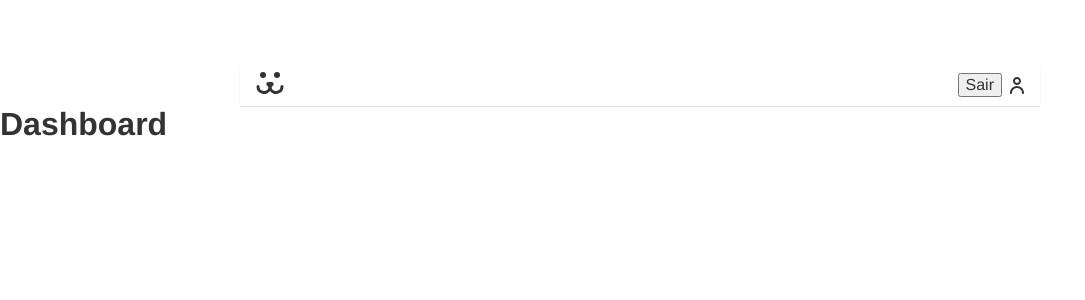
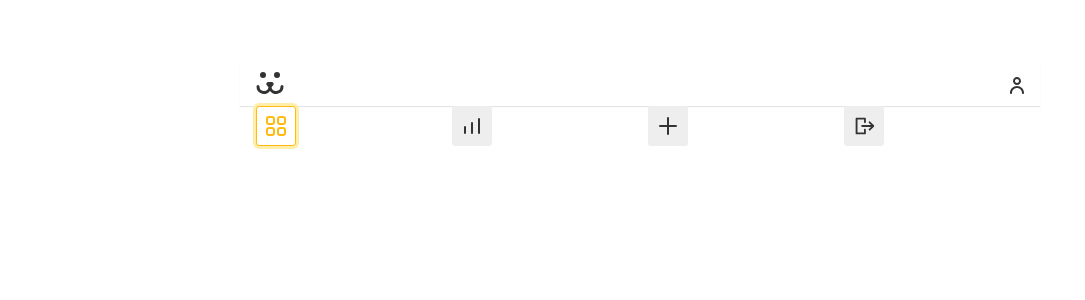
Before and after one commit to jrsoares/Dogs-web, a React (Create React App) app: page /dashboard in a window 1280 px wide. Shown: the top 300 px of the page, without its empty margins (0-1085 px from the left). Built offline with nearby package versions, Linux system fonts and the light colour scheme; sample sign-in values are in the browser's storage.

Commit message:
creating the UserNav component

```diff
--- a/src/Components/Header/index.tsx
+++ b/src/Components/Header/index.tsx
@@ -5,7 +5,7 @@ import { ReactComponent as Usuario } from '../../Assets/usuario.svg';
 import { AuthContext } from '../../Context/Auth';
 
 const Header: React.FC = () => {
-  const { data, signOut } = React.useContext(AuthContext);
+  const { data } = React.useContext(AuthContext);
   return (
     <Container>
       <nav>
@@ -16,9 +16,6 @@ const Header: React.FC = () => {
         {data.user ? (
           <Login to="/login">
             {data.user.nome}
-            <button type="button" onClick={signOut}>
-              Sair
-            </button>
             <Usuario style={{ marginLeft: '0.5rem' }} />
           </Login>
         ) : (
--- /dev/null
+++ b/src/Components/UserNav/index.tsx
@@ -0,0 +1,37 @@
+import React from 'react';
+import { NavLink } from 'react-router-dom';
+
+import { AuthContext } from '../../Context/Auth';
+import { ReactComponent as Feed } from '../../Assets/feed.svg';
+import { ReactComponent as Statistic } from '../../Assets/estatisticas.svg';
+import { ReactComponent as Post } from '../../Assets/adicionar.svg';
+import { ReactComponent as Logout } from '../../Assets/sair.svg';
+
+import { Container } from './styles';
+
+const UserNav: React.FC = () => {
+  const [mobile, setMobile] = React.useState(null);
+  const { signOut } = React.useContext(AuthContext);
+  return (
+    <Container>
+      <NavLink to="/dashboard">
+        <Feed />
+        {mobile && 'Minhas fotos'}
+      </NavLink>
+      <NavLink to="/dashboard/statistic ">
+        <Statistic />
+        {mobile && 'Estatísticas'}
+      </NavLink>
+      <NavLink to="/dashboard/post">
+        <Post />
+        {mobile && 'Adicionar foto'}
+      </NavLink>
+      <button type="button" onClick={signOut}>
+        <Logout />
+        {mobile && 'Sair'}
+      </button>
+    </Container>
+  );
+};
+
+export default UserNav;
--- /dev/null
+++ b/src/Components/UserNav/styles.tsx
@@ -0,0 +1,41 @@
+import styled from 'styled-components';
+
+export const Container = styled.nav`
+  display: grid;
+  grid-template-columns: repeat(4, 1fr);
+  gap: 1rem;
+
+  a,
+  button {
+    background: #eee;
+    border-radius: 0.2rem;
+    height: 40px;
+    width: 40px;
+    display: flex;
+    align-items: center;
+    justify-content: center;
+    border: 1px solid transparent;
+    transition: 0.1s;
+    cursor: pointer;
+  }
+
+  a:hover,
+  a:focus,
+  button:hover,
+  button:focus {
+    background: white;
+    box-shadow: 0 0 0 3px #eee;
+    border-color: #333;
+    outline: none;
+  }
+
+  a.active {
+    background: white;
+    box-shadow: 0 0 0 3px #fea;
+    border-color: #fb1;
+
+    svg > * {
+      fill: #fb1;
+    }
+  }
+`;
--- a/src/Pages/Dashboard/index.tsx
+++ b/src/Pages/Dashboard/index.tsx
@@ -1,11 +1,15 @@
 import React from 'react';
 import Header from '../../Components/Header';
+import UserNav from '../../Components/UserNav';
+import { Container } from './styles';
 
 const Dashboard: React.FC = () => {
   return (
     <>
       <Header />
-      <h1>Dashboard</h1>
+      <Container>
+        <UserNav />
+      </Container>
     </>
   );
 };
--- /dev/null
+++ b/src/Pages/Dashboard/styles.tsx
@@ -0,0 +1,29 @@
+import styled from 'styled-components';
+
+export const Container = styled.div`
+  max-width: 50rem;
+  padding: 0 1rem;
+  margin: 0 auto;
+
+  h1 {
+    font-family: var(--type-second);
+    line-height: 1;
+    font-size: 3rem;
+    margin: 1rem 0;
+    position: relative;
+    z-index: 1;
+  }
+
+  h1::after {
+    content: '';
+    display: block;
+    width: 1.5rem;
+    height: 1.5rem;
+    background: #fb1;
+    position: absolute;
+    bottom: 5px;
+    left: -5px;
+    border-radius: 0.2rem;
+    z-index: -1;
+  }
+`;
```
